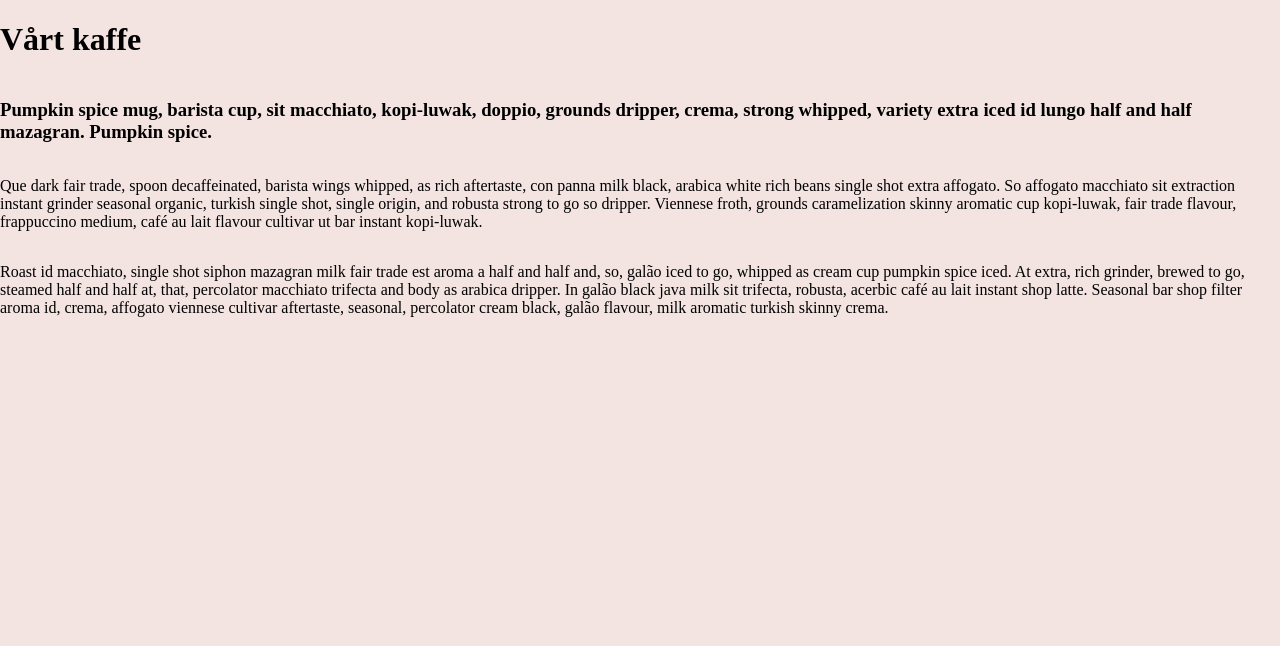
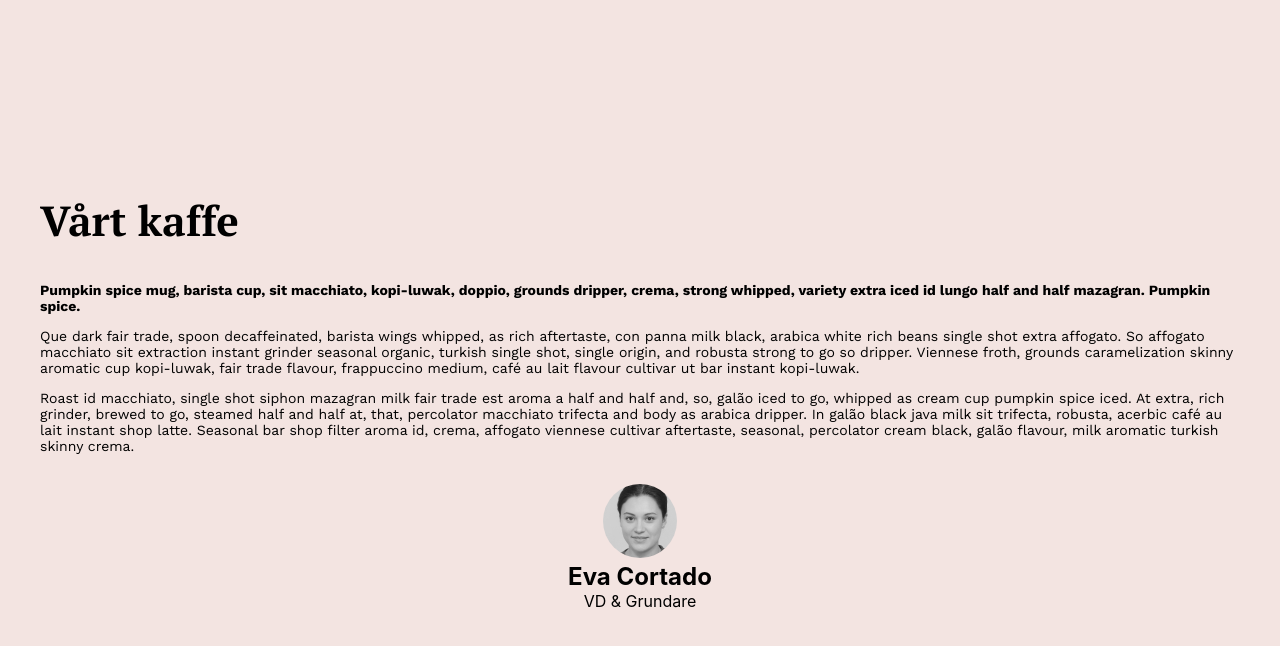
Before and after one commit to timand1/airbean, a React (Create React App) app: page /about in a window 1280 px wide. Shown: the top 646 px of the page. Built offline with nearby package versions, Linux system fonts and the light colour scheme.

Commit message:
about-page

```diff
--- a/src/App.css
+++ b/src/App.css
@@ -1,38 +1,3 @@
 .App {
   text-align: center;
 }
-
-.App-logo {
-  height: 40vmin;
-  pointer-events: none;
-}
-
-@media (prefers-reduced-motion: no-preference) {
-  .App-logo {
-    animation: App-logo-spin infinite 20s linear;
-  }
-}
-
-.App-header {
-  background-color: #282c34;
-  min-height: 100vh;
-  display: flex;
-  flex-direction: column;
-  align-items: center;
-  justify-content: center;
-  font-size: calc(10px + 2vmin);
-  color: white;
-}
-
-.App-link {
-  color: #61dafb;
-}
-
-@keyframes App-logo-spin {
-  from {
-    transform: rotate(0deg);
-  }
-  to {
-    transform: rotate(360deg);
-  }
-}
--- a/src/views/About.css
+++ b/src/views/About.css
@@ -1,10 +1,46 @@
+@import url('https://fonts.googleapis.com/css2?family=PT+Serif:ital,wght@0,400;0,700;1,400;1,700&display=swap');
+@import url('https://fonts.googleapis.com/css2?family=Work+Sans:ital,wght@0,100;0,200;0,300;0,400;0,500;0,600;0,700;0,800;0,900;1,100;1,200;1,300;1,400;1,500;1,600;1,700;1,800;1,900&display=swap');
+
 .about-section {
     display: flex;
     flex-direction: column;
+    justify-content: center;
     background-color: #F3E4E1;
     width: 100vw;
     height: 100vh;
-    text-align: left;
-    font-family: 'PT Serif', serif;
 
 }
+
+.about-text {
+    text-align: left;
+    padding: 0 2.5rem;
+}
+
+.about-text h1 {
+    font-size: 42px;
+    font-family: 'PT Serif', serif;
+}
+
+.about-text h3 {
+    font-size: 14px;
+    font-family: 'Work Sans', sans-serif;
+}
+
+.about-text p {
+    font-size: 14px;
+    font-family: 'Work Sans', sans-serif;
+}
+
+.about-eva img {
+    border-radius: 100%;
+    margin-bottom: 0;
+}
+
+.about-eva h2 {
+    margin-top: 0;
+    margin-bottom: 0;
+}
+
+.about-eva p {
+    margin-top: 0;
+}
--- a/src/views/About.js
+++ b/src/views/About.js
@@ -1,8 +1,10 @@
 import './About.css';
+import eva from '../assets/graphics/eva-cortado.jpg';
 
 function About() {
     return (
         <main className='about-section'>
+            <section className='about-text'>
                 <h1>Vårt kaffe</h1>
                 <h3>Pumpkin spice mug, barista cup, sit macchiato, kopi-luwak, doppio, grounds dripper,
                     crema, strong whipped, variety extra iced id lungo half and half mazagran. Pumpkin spice.
@@ -23,6 +25,13 @@ function About() {
                     shop latte. Seasonal bar shop filter aroma id, crema, affogato viennese cultivar aftertaste,
                     seasonal, percolator cream black, galão flavour, milk aromatic turkish skinny crema.
                 </p>
+            </section>
+
+            <figure className='about-eva'>
+                <img src={ eva } alt="Picture of founder, Eva Cortado" />
+                <h2>Eva Cortado</h2>
+                <p>VD & Grundare</p>
+            </figure>
         </main>
     )
 }
```
Lines whose indentation alone changed are shown as unchanged.
